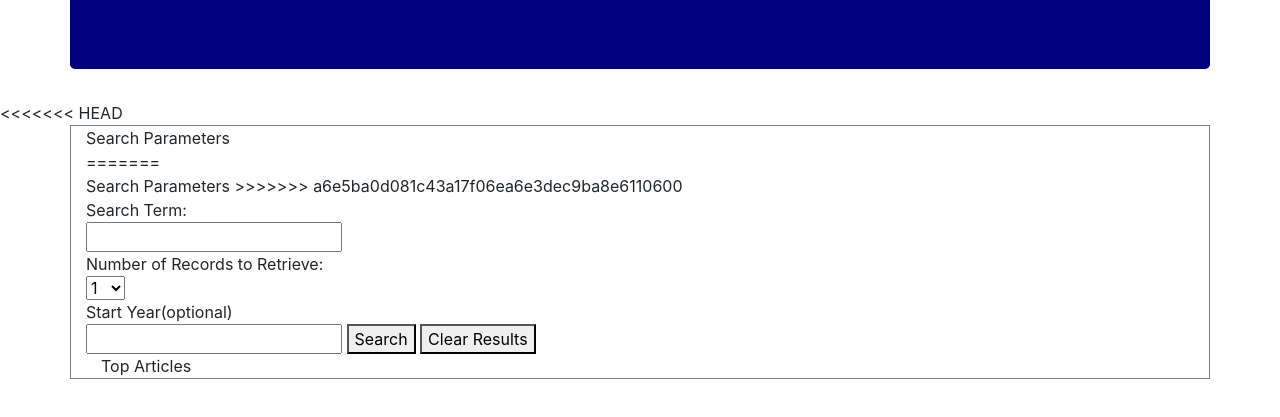
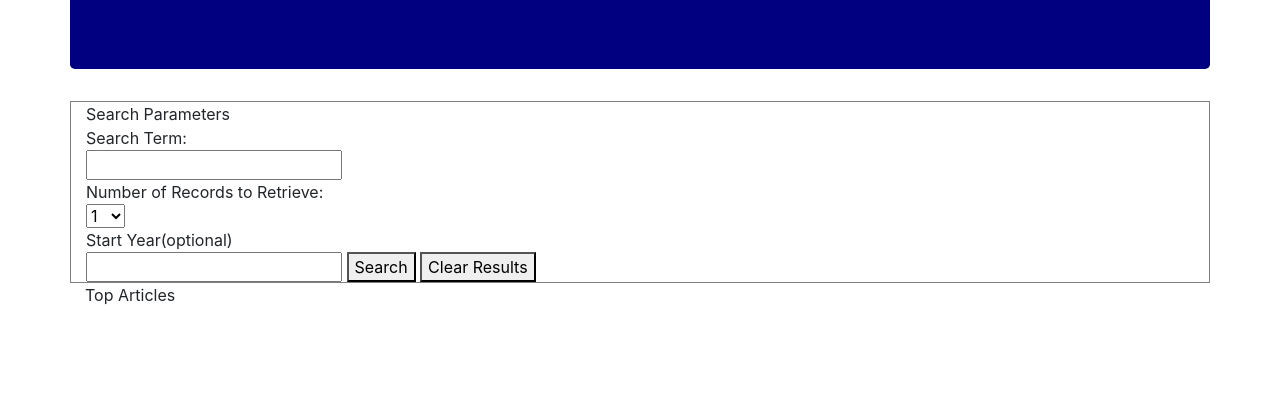
Before and after one commit to Slevy239/NYTsearchApi, a plain HTML site: page index.html in a window 1280 px wide. Shown: the part 115-532 px from the top of the page. Drawn offline with nearby package versions, Linux system fonts and the light colour scheme.

Commit message:
for the team

```diff
--- a/index.html
+++ b/index.html
@@ -13,11 +13,7 @@
     <div id="header" class="container jumbotron">
         <h1>New York Times Search</h1>
     </div>
-<<<<<<< HEAD
     <div class="container" id="search-form"><div id="search-params-text">Search Parameters</div>
-=======
-    <div id="search-parameters">Search Parameters
->>>>>>> a6e5ba0d081c43a17f06ea6e3dec9ba8e6110600
         <form action="">
             <div>Search Term: </div>
             <input type="text" id="searchTerm">
```
